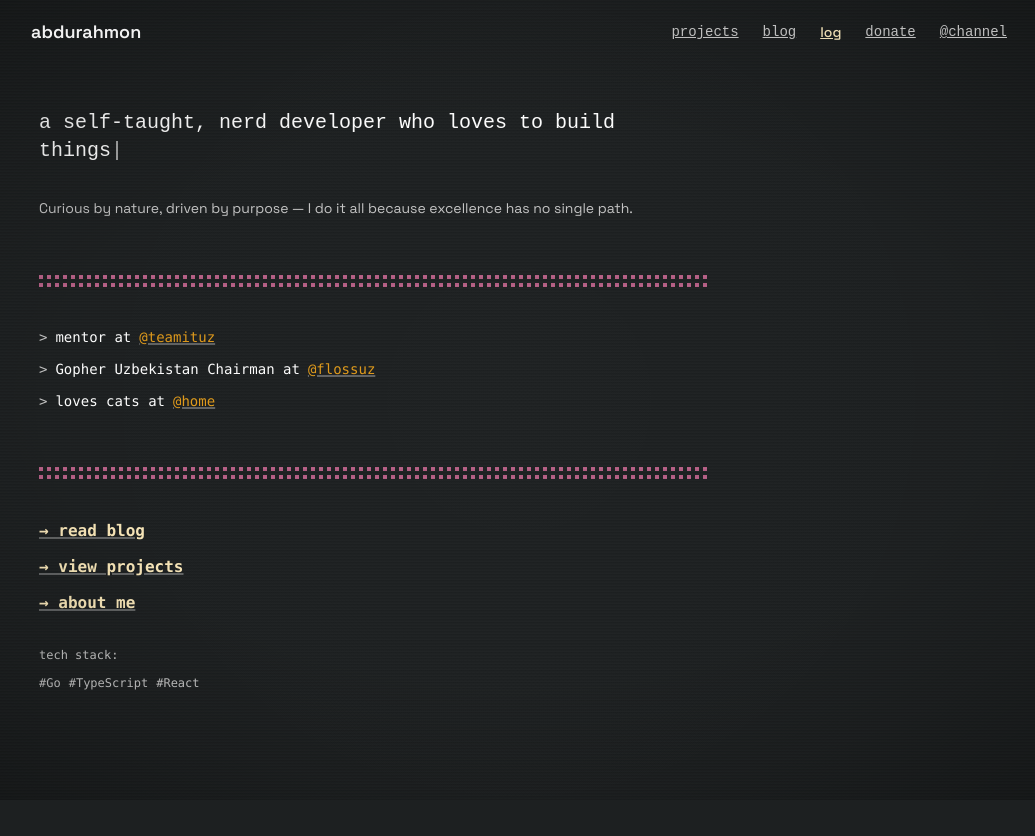
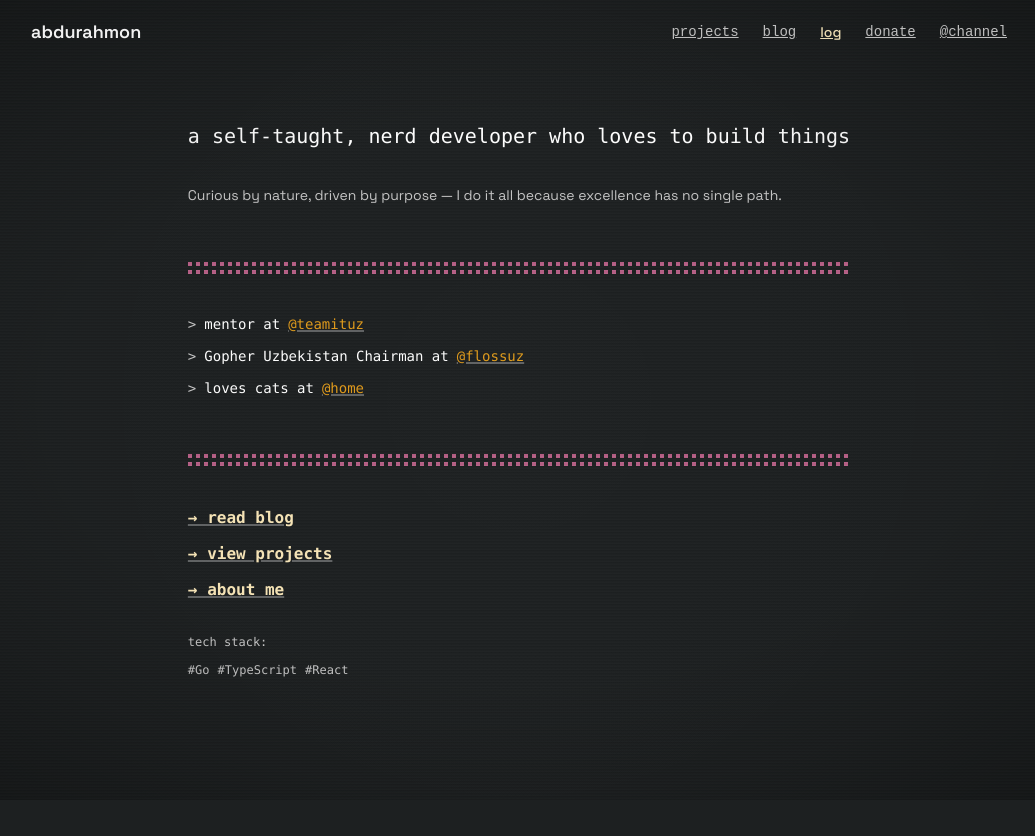
Before and after one commit to abdurahmon27/2005, a Next.js app: page / in a window 1280 px wide. Shown: the top 836 px of the page, without its empty margins (121-1156 px from the left). Built offline with nearby package versions, Linux system fonts and the light colour scheme.

Commit message:
fix: ui && imple: projects page

```diff
--- a/src/app/_components/Hero.tsx
+++ b/src/app/_components/Hero.tsx
@@ -5,24 +5,9 @@ import { useState, useEffect } from "react";
 
 export function HeroSection() {
   const [isVisible, setIsVisible] = useState(false);
-  const [typedText, setTypedText] = useState("");
-  const fullText = "a self-taught, nerd developer who loves to build things";
 
   useEffect(() => {
     setIsVisible(true);
-
-    // Typewriter effect
-    let currentIndex = 0;
-    const typeInterval = setInterval(() => {
-      if (currentIndex <= fullText.length) {
-        setTypedText(fullText.slice(0, currentIndex));
-        currentIndex++;
-      } else {
-        clearInterval(typeInterval);
-      }
-    }, 50);
-
-    return () => clearInterval(typeInterval);
   }, []);
 
   const achievements = [
@@ -41,17 +26,16 @@ export function HeroSection() {
 
   return (
     <section className="container mx-auto min-h-[100dvh] flex flex-col justify-center items-start py-12 md:py-20 px-4 sm:px-6 lg:px-8 relative overflow-hidden max-md:mt-[200px]">
-      <div className="max-w-2xl">
+      <div className="max-w-2xl mx-auto">
         {/* Main Content */}
         <div
-          className={`mb-8 transform transition-all duration-700 ${
+          className={`mb-8 transform transition-all duration-700 w-full ${
             isVisible ? "translate-y-0 opacity-100" : "translate-y-4 opacity-0"
           }`}
           style={{ transitionDelay: "100ms" }}
         >
-          <h2 className="text-lg md:text-xl mb-4 fira-code text-foreground leading-relaxed">
-            {typedText}
-            <span className="animate-pulse">|</span>
+          <h2 className="text-lg md:text-xl mb-4 font-mono text-foreground leading-relaxed min-h-[1.5em] break-words">
+            {`a self-taught, nerd developer who loves to build things`}
           </h2>
         </div>
 
```
